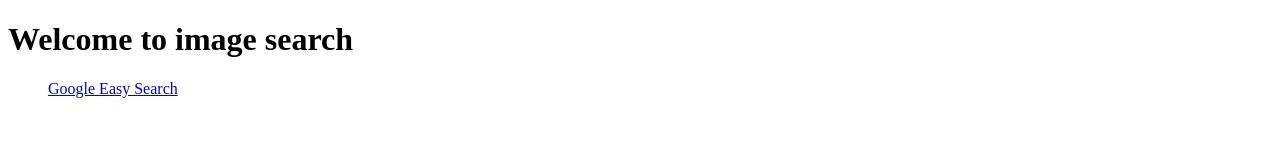
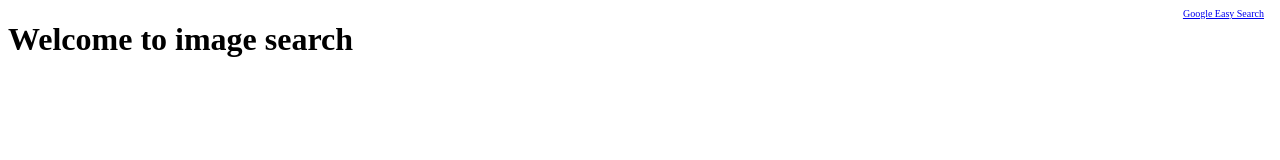
Before and after one commit to omartarek206/omartarek206.github.io, a plain HTML site: page search/search2.html in a window 1280 px wide. Drawn offline with Linux system fonts and the light colour scheme.

Commit message:
kalam kobar

```diff
--- a/search/search2.html
+++ b/search/search2.html
@@ -1,14 +1,13 @@
 <!DOCTYPE html>
 <html lang="en">
     <head>
-        <title>1</title>
+        <title>2</title>
         <h1>
             Welcome to image search
         </h1>
     </head>
     <body>
-        <ol>
-            <a href="search1.html">Google Easy Search</a>
-        </ol>
+        <link rel="stylesheet" href="searchstyles.css">
+        <a class="toprighters" href="search1.html">Google Easy Search</a>
     </body>
 </html>
--- /dev/null
+++ b/search/searchstyles.css
@@ -0,0 +1,6 @@
+.toprighters {
+    position: absolute;
+    top: 8px;
+    right: 16px;
+    font-size: 10px;
+}
```
Also changed, not shown: index.html (+2 -3 lines), search/search1.html (+7 -3 lines), search/search3.html (+3 -4 lines).
